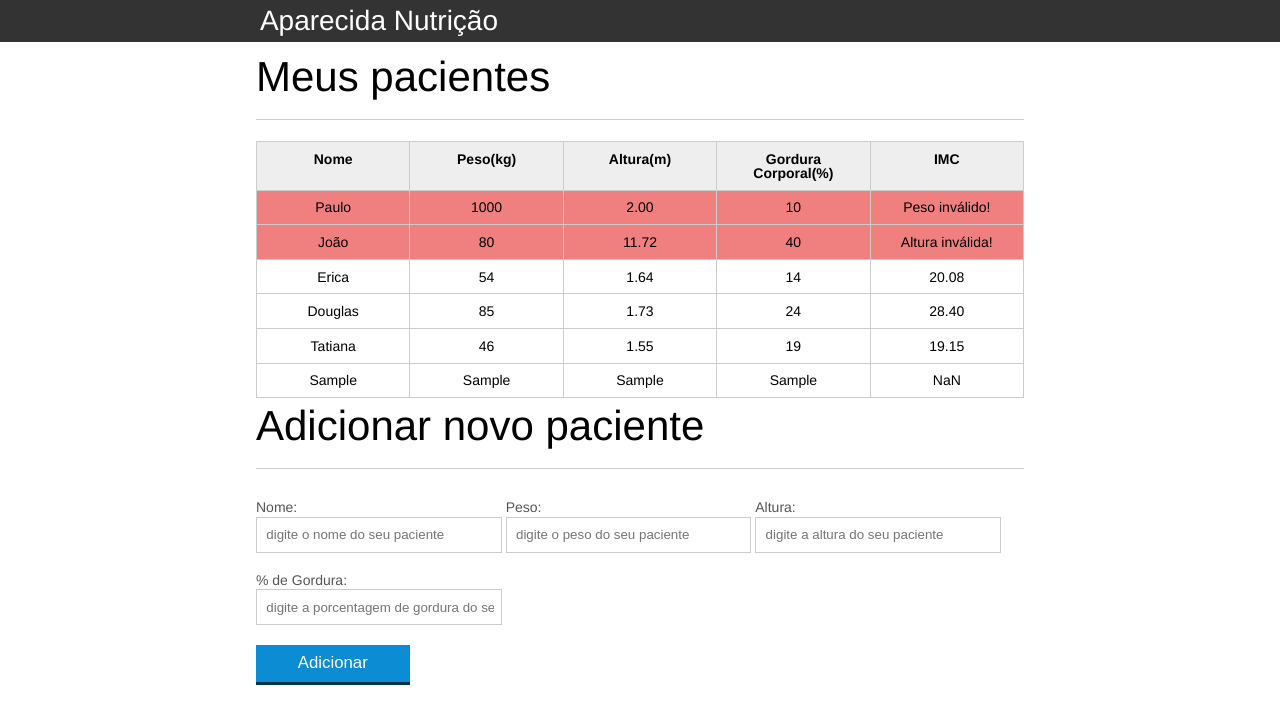
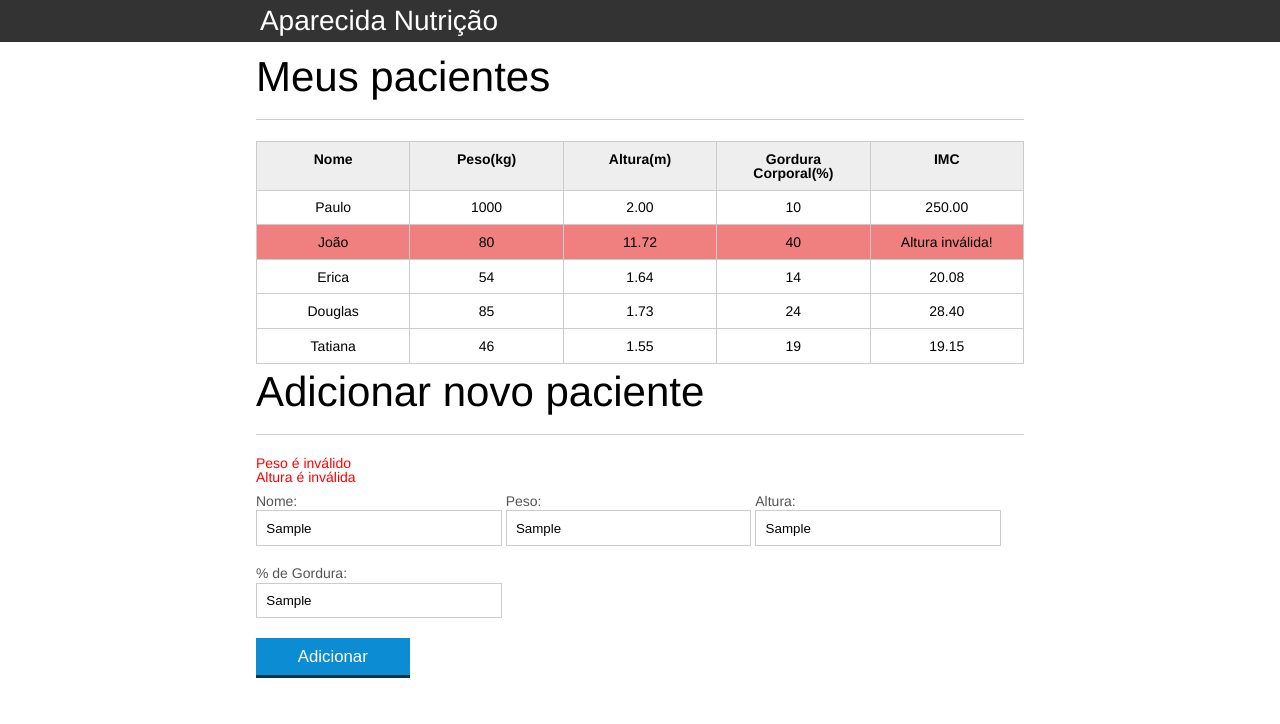
Before and after one commit to we-santos/javascriptBegin, a plain HTML site: page index.html in a window 1280 px wide. Both pictures are taken after typing "Sample", "Sample", "Sample", "Sample" into the empty fields and a click on the button "Adicionar". Drawn offline with Linux system fonts and the light colour scheme.

Commit message:
Chapter 6 - finish

```diff
--- a/css/index.css
+++ b/css/index.css
@@ -136,3 +136,7 @@ button[disabled=disabled], button:disabled {
 .paciente-invalido{
 	background-color: lightcoral;
 }
+
+#mensagens-erro{
+    color: red;
+}
--- a/index.html
+++ b/index.html
@@ -74,6 +74,9 @@
 </main>
 <section class="container">
     <h2 id="titulo-form">Adicionar novo paciente</h2>
+
+    <ul id="mensagens-erro"></ul>
+
     <form id="form-adiciona">
         <div class="grupo">
             <label for="nome">Nome:</label>
--- a/js/calcula-imc.js
+++ b/js/calcula-imc.js
@@ -10,17 +10,16 @@ for (var i = 0; i < pacientes.length; i++) {
     var altura = tdAltura.textContent;
 
 
-    var alturaEhValida = true;
-    var pesoEhValido = true;
+    var alturaEhValida = validaAltura(altura);
+    var pesoEhValido = validaPeso(peso);
 
-    if (peso >= 1000 || peso <= 0) {
+    if (!pesoEhValido) {
         console.log("Peso inválido!");
         tdImc.textContent = "Peso inválido!";
         pesoEhValido = false;
         paciente.classList.add("paciente-invalido");
     }
-    if (altura >= 3 || altura <= 0) {
-
+    if (!alturaEhValida) {
         console.log("Altura inválido!");
         tdImc.textContent = "Altura inválida!";
         alturaEhValida = false;
@@ -37,3 +36,19 @@ function calculaImc(peso, altura) {
     var imc = peso / (altura * altura);
     return imc.toFixed(2);
 }
+
+function validaPeso(peso) {
+    if (peso > 0 && peso <= 1000) {
+        return true;
+    } else {
+        return false;
+    }
+}
+
+function validaAltura(altura) {
+    if (altura > 0 && altura <= 3.00) {
+        return true;
+    } else {
+        return false;
+    }
+}
--- a/js/form.js
+++ b/js/form.js
@@ -2,17 +2,23 @@ botaoAdicionar = document.querySelector("#adicionar-paciente");
 
 botaoAdicionar.addEventListener("click", function (event) {
     event.preventDefault();
+    form = document.querySelector("#form-adiciona");
+    paciente = obtemPacienteDoFormulario(form);
+    pacienteTr = montaTr(paciente);
 
-    form = document.querySelector("#form-adiciona");
+    var erros = validaPaciente(paciente);
 
-    paciente = obtemPacienteDoFormulario(form);
-
-    pacienteTr = montaTr(paciente);
+    if (erros.length > 0) {
+        exibeMensagensDeErro(erros);
+        return;
+    }
 
     tabela = document.querySelector("#tabela-pacientes");
     tabela.appendChild(pacienteTr);
 
     form.reset();
+    ul = document.querySelector("#mensagens-erro");
+    ul.innerHTML = "";
 });
 
 function obtemPacienteDoFormulario(form) {
@@ -46,3 +52,43 @@ function montaTr(paciente) {
 
     return pacienteTr;
 }
+
+function validaPaciente(paciente) {
+    var erros = [];
+    if (paciente.nome.length == 0) {
+        erros.push("O nome não pode ser em branco");
+    }
+
+    if (paciente.gordura.length == 0) {
+        erros.push("A gordura não pode ser em branco");
+    }
+
+    if (paciente.peso.length == 0) {
+        erros.push("O peso não pode ser em branco");
+    }
+
+    if (paciente.altura.length == 0) {
+        erros.push("A altura não pode ser em branco");
+    }
+
+    if (!validaPeso(paciente.peso)) {
+        erros.push("Peso é inválido");
+    }
+
+    if (!validaAltura(paciente.altura)) {
+        erros.push("Altura é inválida");
+    }
+
+    return erros;
+}
+
+function exibeMensagensDeErro(erros) {
+    var ul = document.querySelector("#mensagens-erro");
+    ul.innerHTML = "";
+
+    erros.forEach(function (erro) {
+        var li = document.createElement("li");
+        li.textContent = erro;
+        ul.appendChild(li);
+    });
+}
```
